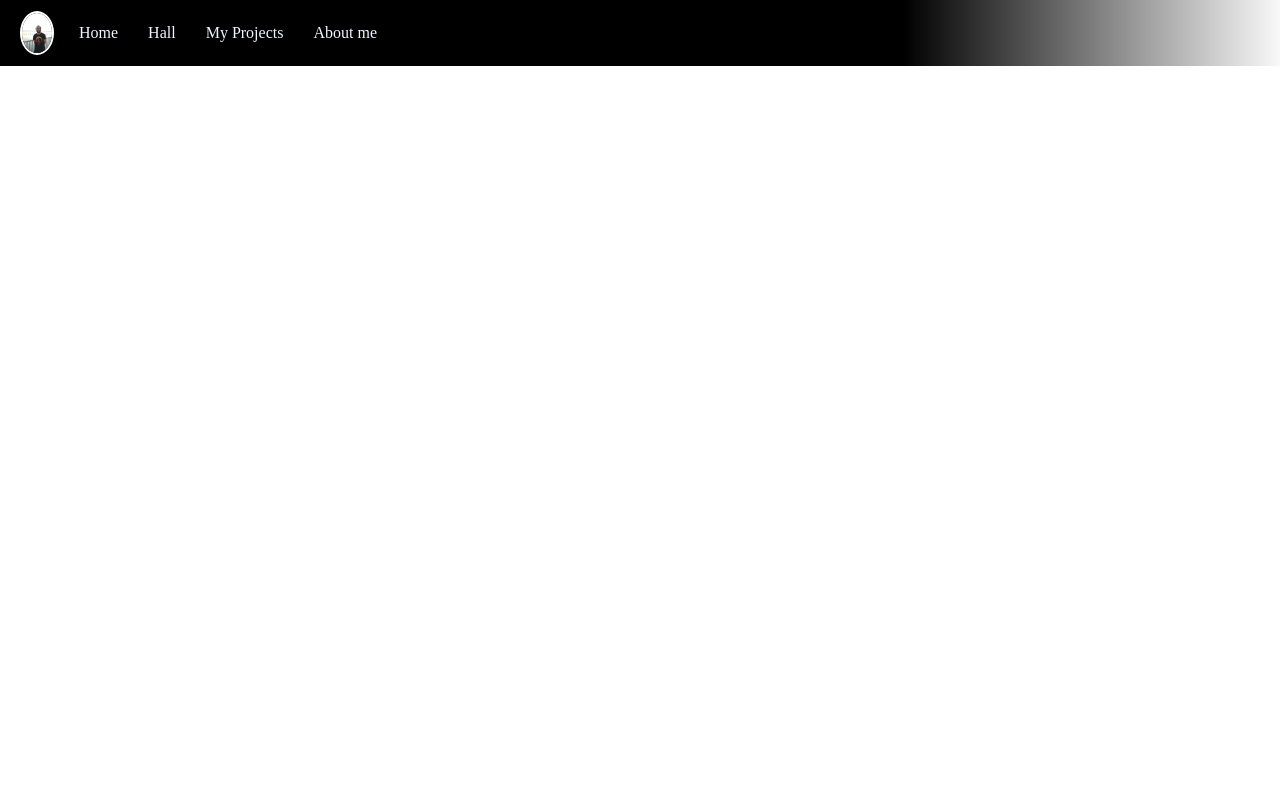
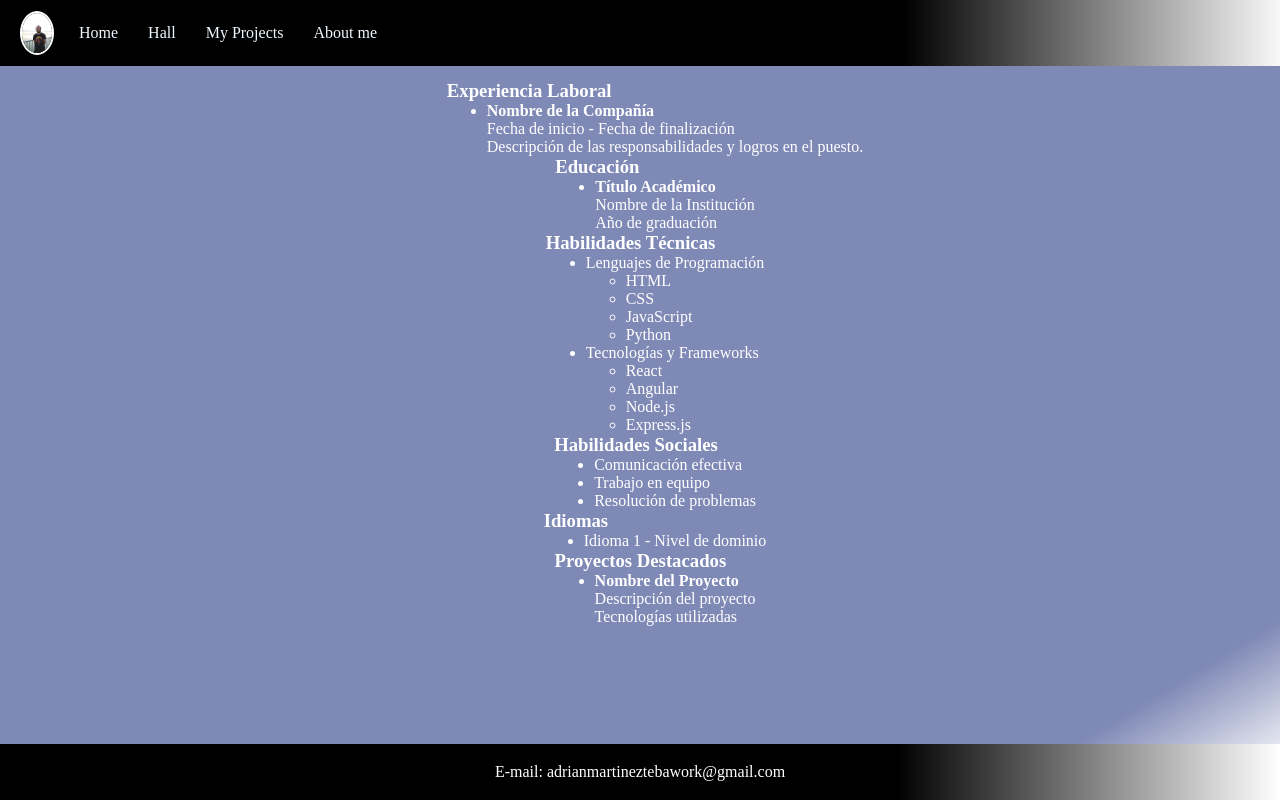
Before and after one commit to adrianMartinezTeba/paginaPersonal, a React (Vite) app: page /biografia in a window 1280 px wide. Built offline with nearby package versions, Linux system fonts and the light colour scheme.

Commit message:
falta por hacer los cuadros y mi curriculum

```diff
--- a/src/components/Biografia/Biografia.jsx
+++ b/src/components/Biografia/Biografia.jsx
@@ -1,12 +1,78 @@
 import React from 'react'
-import { Link } from 'react-router-dom';
 import NavBar from '../NavBar/NavBar';
+import Footer from '../Footer/Footer';
+import './Biografia.scss'
 const Biografia = () => {
   return (
     <div>
-      <NavBar/>
-         <button><Link to={'/'}>Home</Link></button>
-      <p>biografia</p>
+      <NavBar />
+      <div className='bio-container'>
+        <section>
+          <h3>Experiencia Laboral</h3>
+          <ul>
+            <li>
+              <h4>Nombre de la Compañía</h4>
+              <p>Fecha de inicio - Fecha de finalización</p>
+              <p>Descripción de las responsabilidades y logros en el puesto.</p>
+            </li>
+          </ul>
+        </section>
+        <section>
+          <h3>Educación</h3>
+          <ul>
+            <li>
+              <h4>Título Académico</h4>
+              <p>Nombre de la Institución</p>
+              <p>Año de graduación</p>
+            </li>
+          </ul>
+        </section>
+        <section>
+          <h3>Habilidades Técnicas</h3>
+          <ul>
+            <li>Lenguajes de Programación</li>
+            <ul>
+              <li>HTML</li>
+              <li>CSS</li>
+              <li>JavaScript</li>
+              <li>Python</li>
+            </ul>
+            <li>Tecnologías y Frameworks</li>
+            <ul>
+              <li>React</li>
+              <li>Angular</li>
+              <li>Node.js</li>
+              <li>Express.js</li>
+            </ul>
+          </ul>
+        </section>
+        <section>
+          <h3>Habilidades Sociales</h3>
+          <ul>
+            <li>Comunicación efectiva</li>
+            <li>Trabajo en equipo</li>
+            <li>Resolución de problemas</li>
+          </ul>
+        </section>
+        <section>
+          <h3>Idiomas</h3>
+          <ul>
+            <li>Idioma 1 - Nivel de dominio</li>
+          </ul>
+        </section>
+        <section>
+          <h3>Proyectos Destacados</h3>
+          <ul>
+            <li>
+              <h4>Nombre del Proyecto</h4>
+              <p>Descripción del proyecto</p>
+              <p>Tecnologías utilizadas</p>
+            </li>
+          </ul>
+        </section>
+      </div>
+
+      <Footer />
     </div>
   )
 }
--- /dev/null
+++ b/src/components/Biografia/Biografia.scss
@@ -0,0 +1,11 @@
+.bio-container{
+    display: flex;
+    flex-direction: column;
+    align-items: center;
+    height:87vh;
+padding-top: 80px;
+padding-left: 30px;
+background-image: linear-gradient(to bottom right,rgba(94, 107, 163, 0.795) 90%,white 100%);
+
+color: white;
+}
--- /dev/null
+++ b/src/components/Footer/Footer.jsx
@@ -0,0 +1,11 @@
+import React from 'react'
+import './Footer.scss'
+const Footer = () => {
+  return (
+    <div className='footer-container'>
+      <p>E-mail: adrianmartineztebawork@gmail.com</p>
+    </div>
+  )
+}
+
+export default Footer
--- /dev/null
+++ b/src/components/Footer/Footer.scss
@@ -0,0 +1,12 @@
+.footer-container {
+    background-image: linear-gradient(to right, rgb(0, 0, 0) 70%, white 100%);
+    color: white;
+    display: flex;
+    justify-content: center;
+    position: fixed;
+    bottom: 0; /* Añade esta propiedad para fijar el footer en la parte inferior */
+    width: 100%; /* Añade esta propiedad para asegurar que el footer ocupe todo el ancho */
+    height: 7vh;
+    z-index: 6;
+    align-items: center;
+  }
--- a/src/components/Hall/Hall.jsx
+++ b/src/components/Hall/Hall.jsx
@@ -4,6 +4,7 @@ import { useNavigate } from "react-router-dom";
 import { PersonContext } from '../../context/PersonContext/PersonState';
 import NavBar from '../NavBar/NavBar';
 import './Hall.scss'
+import Footer from '../Footer/Footer';
 
 const Hall = () => {
     const navigate = useNavigate()
@@ -41,6 +42,7 @@ const Hall = () => {
                     </div>
                 </div>
                     <div className="hall-inf"></div>
+                    <Footer/>
             </div>
     )
 }
--- a/src/components/Home/Home.jsx
+++ b/src/components/Home/Home.jsx
@@ -1,14 +1,22 @@
-import React, { useContext, useEffect } from 'react';
+import React, { useContext, useEffect, useState } from 'react';
 import { useNavigate } from "react-router-dom";
 import './Home.scss';
 import Person from '../Person/Person';
 import { PersonContext } from '../../context/PersonContext/PersonState';
 import NavBar from '../NavBar/NavBar';
+import Footer from '../Footer/Footer';
 const Home = () => {
   const { positionHome, updatePositionHall} = useContext(PersonContext);
+  const [showInfoBox, setShowInfoBox] = useState(false);
 const navigate = useNavigate()
 
 useEffect(()=>{
+  const isInfoBoxShown = sessionStorage.getItem('isInfoBoxShown');
+
+  if (!isInfoBoxShown) {
+    setShowInfoBox(true);
+    sessionStorage.setItem('isInfoBoxShown', 'true');
+  }
 if (positionHome.x===20) {
   setTimeout(() => {
      navigate('/hall')
@@ -16,9 +24,19 @@ if (positionHome.x===20) {
 }
 updatePositionHall({x:0})
 },[positionHome])
+const handleHideInfoBox = () => {
+  setShowInfoBox(false);
+};
   return (
     <div className="home-container">
       <NavBar/>
+      {showInfoBox && (
+        <div className="info-box">
+          <h2>Información Importante</h2>
+          <p>Bienvenido a mi página de inicio</p>
+          <button onClick={handleHideInfoBox}>Cerrar</button>
+        </div>
+      )}
         <div className="home-sup">
           <div className="proy-div">
 
@@ -43,6 +61,7 @@ updatePositionHall({x:0})
             <div className="raya-disc"></div>
           </div>
         </div>
+        <Footer/>
     </div>
   );
 };
--- a/src/components/Home/Home.scss
+++ b/src/components/Home/Home.scss
@@ -2,6 +2,16 @@
   display: flex;
 flex-direction: column;
 height: 100vh;
+}
+.info-box{
+  height: 50vh;
+  width: 50vw;
+  position: absolute;
+  z-index: 10;
+  display: flex;
+  flex-direction: column;
+  margin-left: 400PX;
+  margin-top: 100PX;
 }
 .home-sup{
 background-image: url('/src/assets/imagenes/fondoHome.jpg');
--- a/src/components/Person/Person.jsx
+++ b/src/components/Person/Person.jsx
@@ -1,62 +1,79 @@
-import React, { useContext, useEffect, useState } from 'react';
+import React, { useContext, useEffect, useRef, useState } from 'react';
 import './Person.scss';
 import { PersonContext } from '../../context/PersonContext/PersonState';
 
-
 const Person = () => {
   const { positionHome, positionProyectos, positionHall, updatePositionProyectos, updatePositionHome, updatePositionHall } = useContext(PersonContext);
-  const [andarIzq, setAndarIzq] = useState(false)
+  const [andarIzq, setAndarIzq] = useState(false);
   const [andarAnimation, setAndarAnimation] = useState(false);
+  const elementRef = useRef(null);
+
   useEffect(() => {
     const handleKeyDown = (event) => {
       if (event.key === 'a') {
         setAndarIzq(true);
-        setAndarAnimation(true)
+        setAndarAnimation(true);
         moveLeft();
       } else if (event.key === 'd') {
-        setAndarAnimation(true)
+        setAndarAnimation(true);
         setAndarIzq(false);
         moveRight();
       }
     };
+
     const handleKeyUp = (event) => {
-      setAndarAnimation(false)
-      if (event.key === 'a') {
-        setAndarAnimation(false)
+      setAndarAnimation(false);
+    };
 
-      } else if (event.key === 'd') {
-        setAndarAnimation(false)
-
-      }
-    };
     window.addEventListener('keydown', handleKeyDown);
     window.addEventListener('keyup', handleKeyUp);
+
     return () => {
       window.removeEventListener('keydown', handleKeyDown);
       window.removeEventListener('keyup', handleKeyUp);
     };
-  }, [positionHall, positionHome, positionProyectos, andarIzq, andarAnimation]);
+  }, [positionHall, positionHome, positionProyectos]);
+
+  const scrollBySmooth = (scrollOffset, duration) => {
+    const start = window.scrollX;
+    const startTime = performance.now();
+
+    const animateScroll = (timestamp) => {
+      const elapsed = timestamp - startTime;
+      const progress = Math.min(elapsed / duration, 1);
+      const scrollAmount = start + scrollOffset * progress;
+
+      window.scrollTo(scrollAmount, 0);
+
+      if (progress < 1) {
+        window.requestAnimationFrame(animateScroll);
+      }
+    };
+
+    window.requestAnimationFrame(animateScroll);
+  };
 
   const moveLeft = () => {
-    setAndarAnimation(true)
+    setAndarAnimation(true);
     updatePositionHome({ ...positionHome, x: positionHome.x - 5 });
-    // setAndarAnimation(false)
     updatePositionProyectos({ ...positionProyectos, x: positionProyectos.x - 5 });
-    updatePositionHall({ ...positionHall, x: positionHall.x - 5 })
-    window.scrollBy(-10, 0); // Desplaza la ventana hacia la izquierda
+    updatePositionHall({ ...positionHall, x: positionHall.x - 5 });
+    scrollBySmooth(-120, 300); // Desplazamiento suave hacia la izquierda durante 1 segundo
   };
 
   const moveRight = () => {
-    setAndarAnimation(true)
+    setAndarAnimation(true);
     updatePositionHome({ ...positionHome, x: positionHome.x + 5 });
-    // setAndarAnimation(false)
     updatePositionProyectos({ ...positionProyectos, x: positionProyectos.x + 5 });
-    updatePositionHall({ ...positionHall, x: positionHall.x + 5 })
-    window.scrollBy(10, 0); // Desplaza la ventana hacia la derecha
+    updatePositionHall({ ...positionHall, x: positionHall.x + 5 });
+    scrollBySmooth(120, 300); // Desplazamiento suave hacia la derecha durante 1 segundo
   };
 
   return (
-    <div className={`person-container ${andarAnimation ? 'andar-animation' : ''}`}>
+    <div
+      className={`person-container ${andarAnimation ? 'andar-animation' : ''}`}
+      ref={elementRef}
+    >
       <div className='cabeza-container'>
         <div className={`cabeza-sup ${andarIzq ? 'andar-izq' : ''}`}>
           <div className='gorra1'></div>
--- a/src/components/Proyectos/Proyectos.jsx
+++ b/src/components/Proyectos/Proyectos.jsx
@@ -4,6 +4,7 @@ import { useNavigate } from "react-router-dom";
 import Person from '../Person/Person';
 import { PersonContext } from '../../context/PersonContext/PersonState';
 import NavBar from '../NavBar/NavBar';
+import Footer from '../Footer/Footer';
 
 const Proyectos = () => {
   const navigate = useNavigate()
@@ -22,6 +23,7 @@ if (positionProyectos.x===0) {
     navigate('/hall')
   }, 300);
 }
+window.scrollTo(personDivRef)
 },[positionProyectos])
 
   return (
@@ -47,6 +49,7 @@ if (positionProyectos.x===0) {
           </div>
         </div>
         <div className="pas-inf"></div>
+        <Footer/>
       </div>
 
     );
--- a/src/context/PersonContext/PersonState.jsx
+++ b/src/context/PersonContext/PersonState.jsx
@@ -8,7 +8,7 @@ const PersonProvider = ({ children }) => {
   const minPositionXHome = -20; // Límite izquierdo
   const maxPositionXHome = 24; // Límite derecho
   const minPositionXProy = 0; // Límite izquierdo
-  const maxPositionxProy = 60; // Límite derecho
+  const maxPositionxProy = 70; // Límite derecho
   const minPositionXHall = -21; // Límite izquierdo
   const maxPositionxHall = 25; // Límite derecho
 
```
